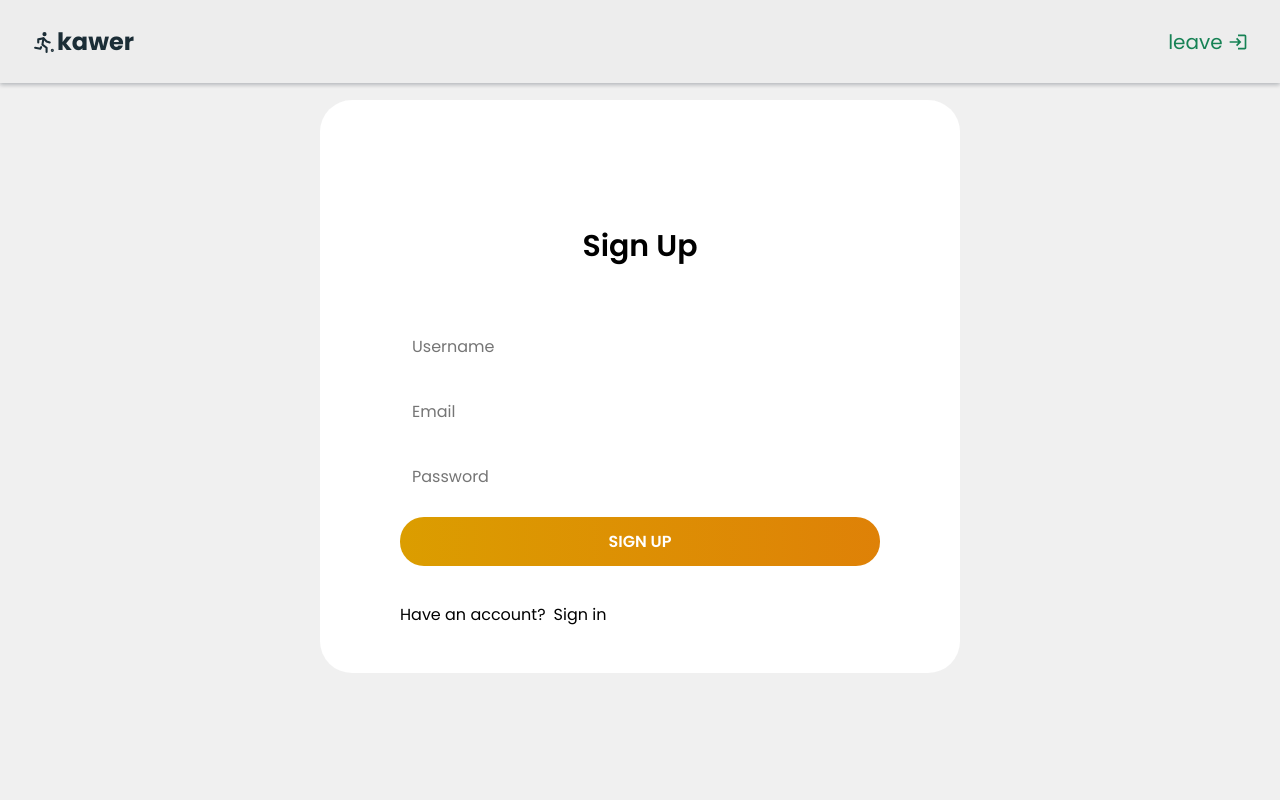
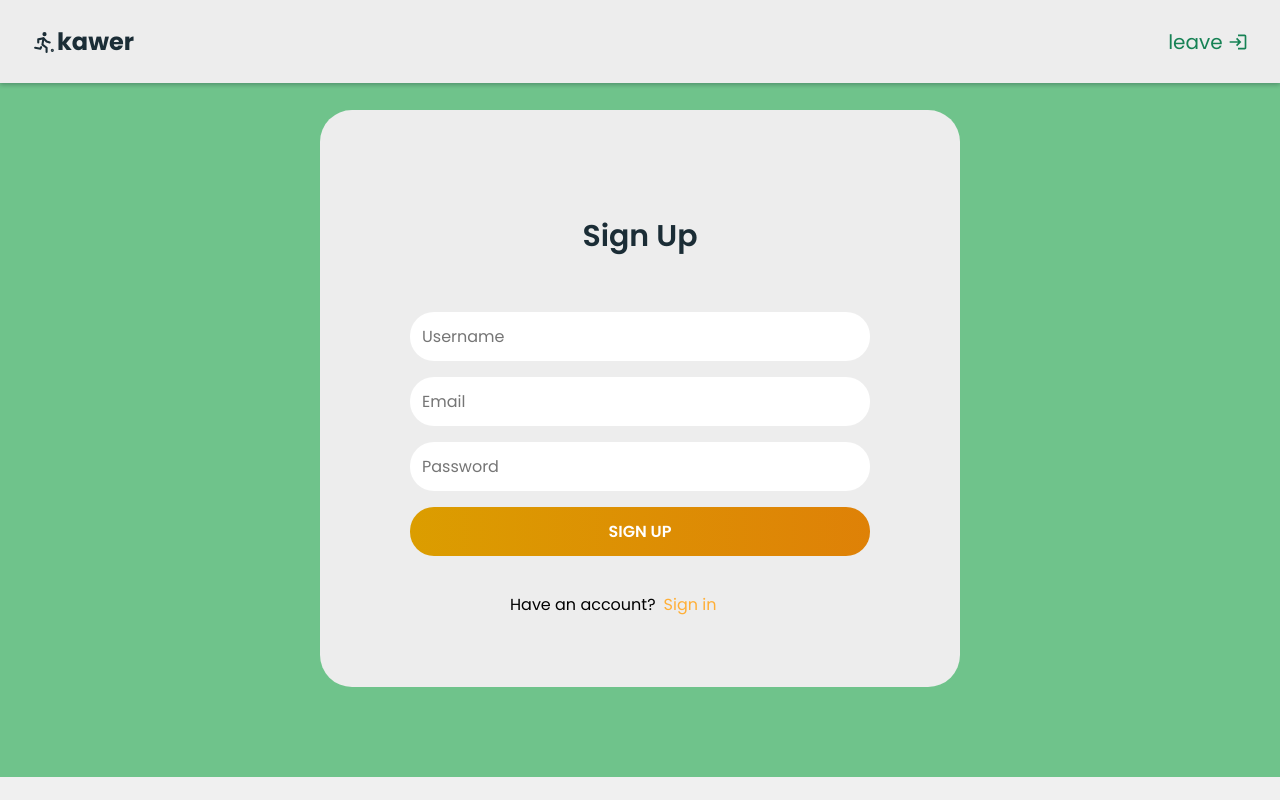
Before and after one commit to SalemAziz/azizproj, a React (Vite) app in the folder client/: page /sign-up in a window 1280 px wide. Built offline with nearby package versions, Linux system fonts and the light colour scheme.

Commit message:
update log.css

```diff
--- a/client/src/components/sign/login/Login.jsx
+++ b/client/src/components/sign/login/Login.jsx
@@ -37,7 +37,8 @@ const Login = () => {
     }
   };
   return (
-    <section className='log'>
+    <section className='bg'>
+    <div className='log'>
       <h1 className='logtext'>Sign Up</h1>
       <form  onSubmit={handleSubmit} className='formtxt'>
         <input
@@ -71,9 +72,10 @@ const Login = () => {
           <span >Sign in</span>
         </Link>
       </div>
+      </form>
       <p className='text-red-700 mt-5'>{error && 'Something went wrong!'}</p>
-      </form>
 
+    </div>
     </section>
   )
 }
--- a/client/src/components/sign/login/login.css
+++ b/client/src/components/sign/login/login.css
@@ -10,40 +10,48 @@
   --inputColor: rgb(239, 239, 239);
   --bodyColor: rgb(240, 240, 240);
   --cardBG: rgb(225, 225, 225);
-  --mm: hsl(155, 51%, 45%);
+  --mm: hsl(155, 70%, 30%);
+  --mmm: hsl(155, 44%, 35%);
+  --yyy: hsl(34, 65%, 57%);
+  --w: hsl(140, 41%, 60%);
 }
 
-.log {
-  padding: 80px;
+.bg {
+  padding: 100px;
+  background: hsl(140, 41%, 60%);
+}
+.bg .log {
+  padding: 90px;
   max-width: 40rem;
   margin: 0 auto;
-  transform: translateY(100px);
-  background-color: var(--whiteColor);
+  transform: translateY(10px);
+  background-color: var(--whiteColordeam);
   border-radius: 2rem;
 }
-.log .logtext {
+.bg .log .logtext {
   margin-top: 1.75rem;
   margin-bottom: 1.75rem;
   font-size: 1.875rem;
   line-height: 2.25rem;
   font-weight: 600;
   text-align: center;
-  transform: translateY(20px);
+  color: var(--blackColor);
+  transform: translateY(-10px);
 }
-.log .formtxt {
-  transform: translateY(50PX);
+.bg .log .formtxt {
+  transform: translateY(20PX);
   display: flex;
   flex-direction: column;
   gap: 1rem;
 }
-.log .formtxt .inputtxt {
+.bg .log .formtxt .inputtxt {
   padding: 0.75rem;
   border-radius: 1.5rem;
   outline: none;
   border-color: rgb(76, 76, 76);
   border: none;
 }
-.log .formtxt .btnlog {
+.bg .log .formtxt .btnlog {
   padding: 0.75rem;
   border-radius: 1.5rem;
   background: var(--gradientColor);
@@ -56,15 +64,16 @@
   outline: none;
   cursor: pointer;
 }
-.log .formtxt .btnlog:hover.btnlog {
+.bg .log .formtxt .btnlog:hover.btnlog {
   background: var(--mm);
 }
-.log .formtxt .txtsig {
+.bg .log .formtxt .txtsig {
   display: flex;
   margin-top: 1.25rem;
   gap: 0.5rem;
   color: black;
+  transform: translateX(100px);
 }
-.log .formtxt .txtsig span {
-  color: black;
+.bg .log .formtxt .txtsig span {
+  color: rgb(255, 175, 55);
 }/*# sourceMappingURL=login.css.map */
--- a/client/src/components/sign/login/login.scss
+++ b/client/src/components/sign/login/login.scss
@@ -10,16 +10,23 @@
     --inputColor: rgb(239, 239, 239);
     --bodyColor: rgb(240, 240, 240);
     --cardBG: rgb(225, 225, 225);
-    --mm: hsl(155, 51%, 45%);
+    --mm: hsl(155, 70%, 30%);
+    --mmm: hsl(155, 44%, 35%);
+    --yyy: hsl(34, 65%, 57%);
+    --w: hsl(140, 41%, 60%);
 }
 
+.bg{
+    padding:100px ;
+    background: hsl(140, 41%, 60%);
 .log {
-    padding: 80px;
+    padding: 90px;
     max-width: 40rem;
     margin: 0 auto;
-    transform: translateY(100px);
-    background-color: var(--whiteColor);
+    transform: translateY(10px);
+    background-color: var(--whiteColordeam);
     border-radius: 2rem;
+
 
     .logtext {
         margin-top: 1.75rem;
@@ -28,12 +35,13 @@
         line-height: 2.25rem;
         font-weight: 600;
         text-align: center;
-        transform: translateY(20px);
+        color: var(--blackColor);
+        transform: translateY(-10px);
 
     }
 
     .formtxt {
-        transform: translateY(50PX);
+        transform: translateY(20PX);
         display: flex;
         flex-direction: column;
         gap: 1rem;
@@ -71,8 +79,10 @@
             margin-top: 1.25rem;
             gap: 0.5rem;
             color: black;
+            transform: translateX(100px);
             span {
-                color: black;
+                color: rgb(255, 175, 55);
+
             }
 
         }
@@ -81,3 +91,4 @@
 
 
 }
+}
```
Also changed, not shown: 1 other file (tests, documents, lock files or other folders).
